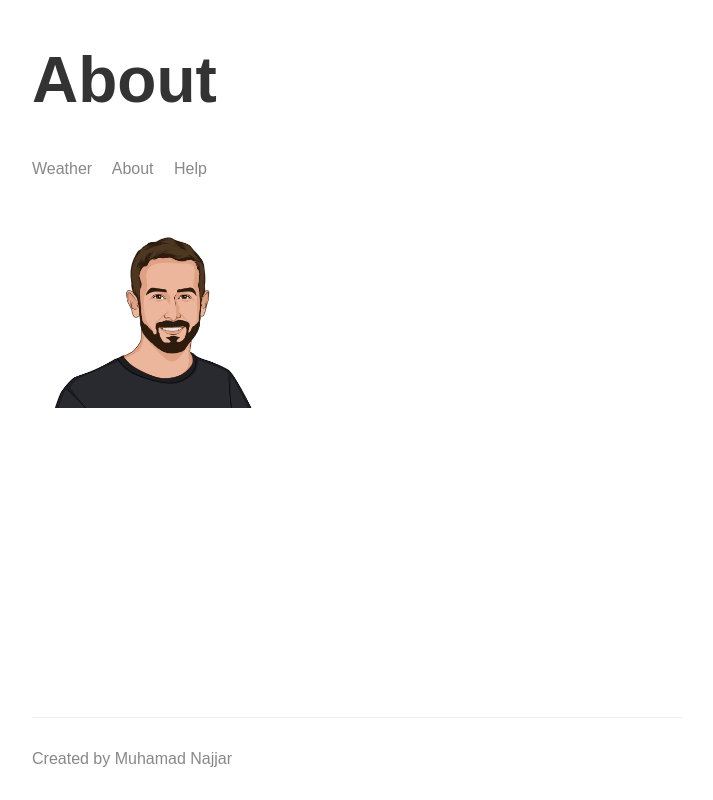
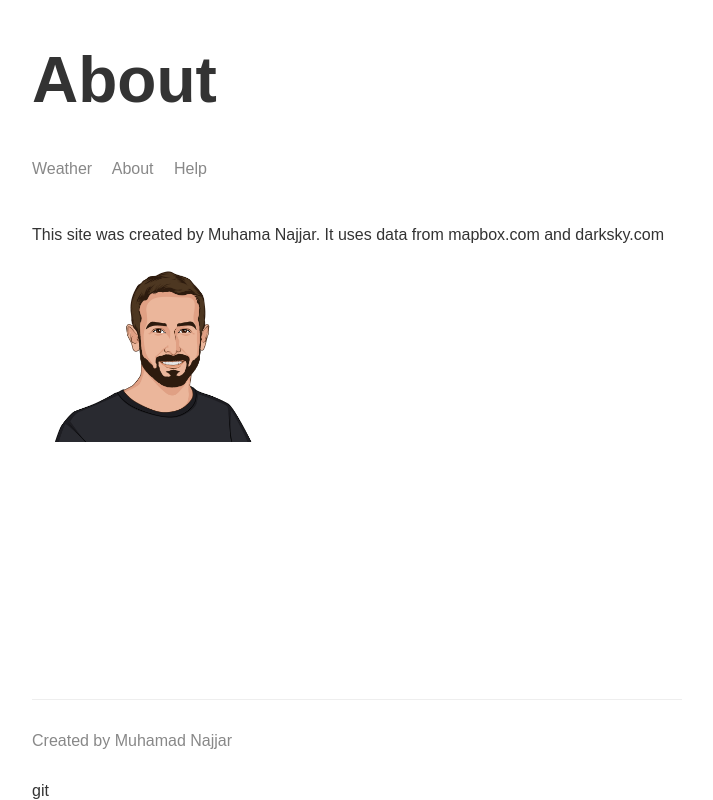
Before and after one commit to 7mode/nodejs-course, a Node server app: page /about in a window 1280 px wide. Shown: the whole page, without its empty margins (283-996 px from the left). Run offline with Node 20, Linux system fonts and the light colour scheme.

Commit message:
add about text

```diff
--- a/web-server/templates/views/about.hbs
+++ b/web-server/templates/views/about.hbs
@@ -9,9 +9,10 @@
 <body>
     <div class="main-content">
         {{>header}}
+        <p>This site was created by Muhama Najjar. It uses data from mapbox.com and darksky.com</p>
         <img class="portrait" src="/img/Muhamad-Najjar.png">
     </div>
     {{>footer}}
 </body>
-
+git
 </html>
```
Also changed, not shown: 1 other file.
